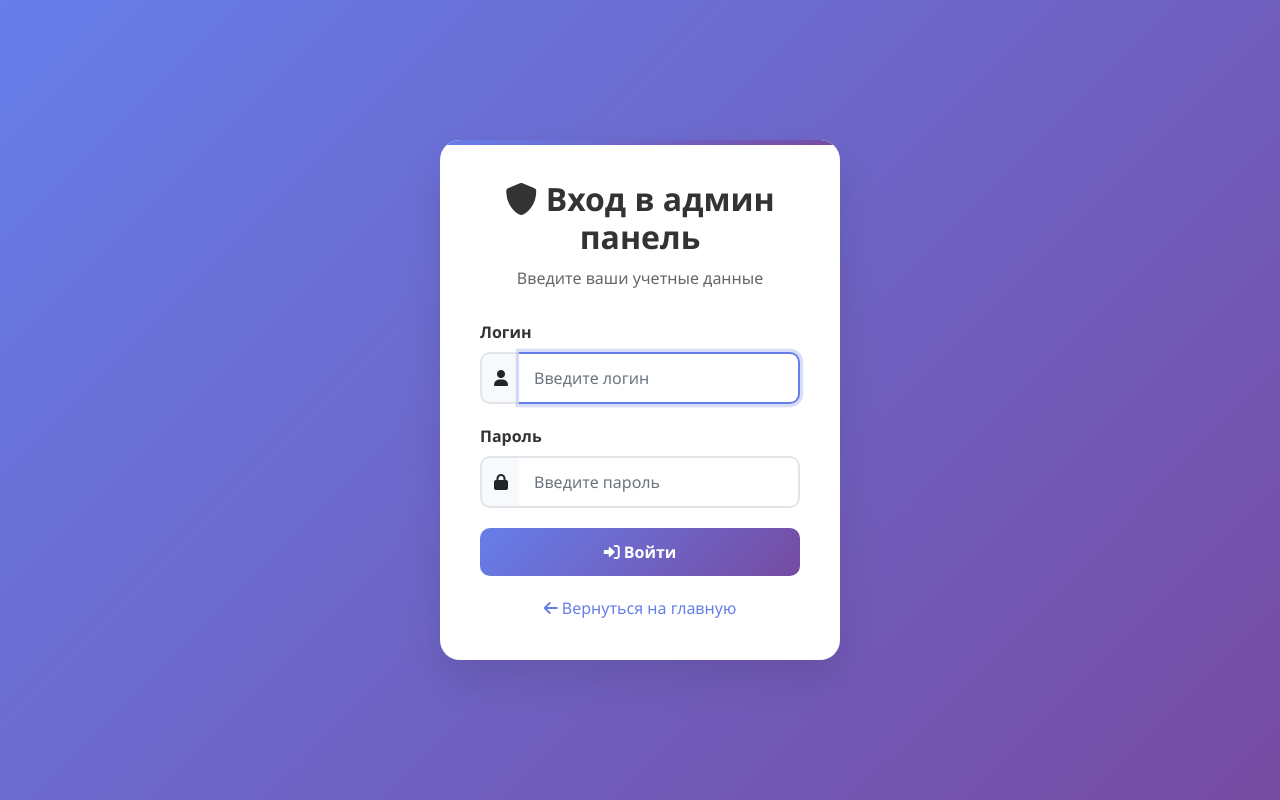
After one commit to liljarko-maker/climbing_routes_project, a Django app: page /api/login/ in a window 1280 px wide. The commit adds this page. Run offline with Django 4.2, Linux system fonts and the light colour scheme.

Commit message:
feat: Complete climbing routes management system
- Add admin authentication with login/logout
- Implement automatic route numbering by lanes (1-35, 4 routes per lane)
- Add dynamic dropdowns for authors and colors from database
- Add route filtering and search functionality
- Implement lane-based sorting and display
- Add difficulty color coding and styling
- Create comprehensive admin panel for route management
- Add CSV export functionality
- Implement automatic renumbering on add/delete operations
- Add support for custom authors in route creation

```diff
--- a/climbing_routes_project/urls.py
+++ b/climbing_routes_project/urls.py
@@ -16,11 +16,10 @@ Including another URLconf
 """
 from django.contrib import admin
 from django.urls import path, include
-from routes.views import home_view, admin_panel_view
+from routes.views import home_view
 
 urlpatterns = [
     path('', home_view, name='home'),
-    path('admin/', admin_panel_view, name='admin-panel'),
     path('django-admin/', admin.site.urls),
     path('api/', include('routes.urls')),
 ]
--- a/routes/admin.py
+++ b/routes/admin.py
@@ -32,12 +32,13 @@ class RouteAdmin(admin.ModelAdmin):
         'description'
     ]
     list_editable = ['is_active']
-    readonly_fields = ['created_at']
+    readonly_fields = ['created_at', 'route_number']
     ordering = ['route_number']
 
     fieldsets = (
         ('Нумерация', {
-            'fields': ('route_number', 'track_lane')
+            'fields': ('route_number', 'track_lane'),
+            'description': 'Номер трассы назначается автоматически'
         }),
         ('Основная информация', {
             'fields': ('name', 'difficulty', 'author', 'color')
--- a/routes/urls.py
+++ b/routes/urls.py
@@ -23,6 +23,10 @@ urlpatterns = [
     path('google-sheets/import/', views.import_from_google_sheets, name='import-from-google-sheets'),
     path('google-sheets/status/', views.google_sheets_status, name='google-sheets-status'),
     path('google-sheets/routes/', views.google_sheets_routes, name='google-sheets-routes'),
+
+    # Аутентификация
+    path('login/', views.login_view, name='login'),
+    path('logout/', views.logout_view, name='logout'),
     path('admin/', views.admin_panel_view, name='admin-panel'),
 
     # Экспорт данных
--- a/routes/views.py
+++ b/routes/views.py
@@ -5,12 +5,14 @@ from rest_framework.views import APIView
 from django.db.models import Q
 from django.db import transaction
 from django.core.exceptions import ValidationError
-from django.shortcuts import render
+from django.shortcuts import render, redirect
+from django.contrib import messages
+from django.utils import timezone
 import logging
 import csv
 from datetime import datetime
 from django.http import HttpResponse
-from .models import Route
+from .models import Route, AdminUser
 from .serializers import RouteSerializer
 # from .google_sheets import RoutesGoogleSheetsSync  # Отключено, используем SQLite
 
@@ -138,7 +140,10 @@ class RouteDetailView(generics.RetrieveUpdateDestroyAPIView):
             route_name = instance.name
             route_id = instance.id
             instance.delete()
-            logger.info(f"Удалена трасса: {route_name} (ID: {route_id})")
+
+            # Перенумеровываем оставшиеся трассы
+            Route.renumber_routes()
+            logger.info(f"Удалена трасса: {route_name} (ID: {route_id}) и выполнена перенумерация")
             return Response(status=status.HTTP_204_NO_CONTENT)
         except Route.DoesNotExist:
             logger.warning(f"Трасса с ID {kwargs.get('pk')} не найдена")
@@ -268,6 +273,11 @@ class RouteBulkOperationsView(APIView):
                     except Route.DoesNotExist:
                         not_found_ids.append(route_id)
                         logger.warning(f"Трасса с ID {route_id} не найдена для массового удаления")
+
+            # Перенумеровываем оставшиеся трассы
+            if deleted_count > 0:
+                Route.renumber_routes()
+                logger.info(f"Выполнена перенумерация после удаления {deleted_count} трасс")
 
             response_data = {
                 'deleted_count': deleted_count,
@@ -547,8 +557,8 @@ def home_view(request):
         from datetime import datetime, timedelta
 
         # Получаем данные из SQLite базы данных
-        all_routes = Route.objects.all()
-        active_routes = Route.objects.filter(is_active=True)
+        all_routes = Route.objects.all().order_by('track_lane', 'route_number')
+        active_routes = Route.objects.filter(is_active=True).order_by('track_lane', 'route_number')
 
         # Получаем текущую дату
         today = datetime.now().date()
@@ -860,3 +870,91 @@ def export_routes_csv(request):
     except Exception as e:
         logger.error(f"Ошибка при экспорте CSV: {str(e)}")
         return HttpResponse(f"Ошибка при экспорте: {str(e)}", status=500)
+
+
+def login_view(request):
+    """Страница входа в админ панель"""
+    if request.method == 'POST':
+        username = request.POST.get('username')
+        password = request.POST.get('password')
+
+        try:
+            admin = AdminUser.objects.get(username=username, is_active=True)
+            if admin.check_password(password):
+                # Успешный вход
+                admin.last_login = timezone.now()
+                admin.save()
+
+                # Сохраняем ID администратора в сессии
+                request.session['admin_id'] = admin.id
+                request.session['admin_username'] = admin.username
+                request.session['admin_name'] = admin.full_name
+
+                logger.info(f"Успешный вход администратора: {admin.username}")
+                return redirect('admin-panel')
+            else:
+                error = "Неверный пароль"
+        except AdminUser.DoesNotExist:
+            error = "Пользователь не найден"
+        except Exception as e:
+            logger.error(f"Ошибка при входе: {str(e)}")
+            error = "Ошибка при входе в систему"
+    else:
+        error = None
+
+    return render(request, 'login.html', {'error': error})
+
+
+def logout_view(request):
+    """Выход из админ панели"""
+    if 'admin_id' in request.session:
+        logger.info(f"Выход администратора: {request.session.get('admin_username')}")
+        del request.session['admin_id']
+        del request.session['admin_username']
+        del request.session['admin_name']
+
+    return redirect('login')
+
+
+def check_admin_auth(request):
+    """Проверка аутентификации администратора"""
+    return 'admin_id' in request.session
+
+
+def admin_panel_view(request):
+    """Админ панель с проверкой аутентификации"""
+    # Проверяем аутентификацию
+    if not check_admin_auth(request):
+        return redirect('login')
+
+    # Получаем информацию об администраторе
+    admin_id = request.session.get('admin_id')
+    try:
+        admin = AdminUser.objects.get(id=admin_id)
+    except AdminUser.DoesNotExist:
+        # Если администратор не найден, очищаем сессию
+        request.session.flush()
+        return redirect('login')
+
+    # Получаем все трассы
+    routes = Route.objects.all().order_by('track_lane', 'route_number')
+
+    # Получаем уникальные значения для фильтров
+    difficulties = sorted(set(Route.objects.values_list('difficulty', flat=True)))
+    authors = sorted(set(Route.objects.values_list('author', flat=True)))
+    colors = sorted(set(Route.objects.values_list('color', flat=True)))
+
+    context = {
+        'routes': routes,
+        'difficulties': difficulties,
+        'authors': authors,
+        'colors': colors,
+        'admin_name': admin.full_name,
+        'admin_username': admin.username,
+        'total_routes': routes.count(),
+        'active_routes': routes.filter(is_active=True).count(),
+        'inactive_routes': routes.filter(is_active=False).count(),
+    }
+
+    logger.info(f"Загружена админ-панель с {routes.count()} трассами из SQLite")
+    return render(request, 'admin_panel.html', context)
--- a/static/js/filters.js
+++ b/static/js/filters.js
@@ -162,7 +162,7 @@ function filterRoutes() {
 
     filteredRoutes = allRoutes.filter(route => {
         // Фильтр по сложности
-        if (difficulty && !route.difficulty.includes(difficulty)) {
+        if (difficulty && route.difficulty !== difficulty) {
             return false;
         }
 
@@ -297,7 +297,7 @@ function createFilteredResultsHTML(container) {
                 <td><strong>№${route.routeNumber}</strong></td>
                 <td><span class="badge bg-info">${route.trackLane}</span></td>
                 <td><strong>${route.name}</strong></td>
-                <td><span class="badge difficulty-${route.difficulty.toLowerCase()}">${route.difficulty}</span></td>
+                <td><span class="badge difficulty-${route.difficulty}">${route.difficulty}</span></td>
                 <td><span class="badge color-cell color-${route.color.toLowerCase()}" style="background-color: ${route.color.toLowerCase()};">${route.color}</span></td>
                 <td>${route.author}</td>
                 <td>${route.setupDate}</td>
--- a/templates/home_new.html
+++ b/templates/home_new.html
@@ -9,7 +9,7 @@
     <link href="{% load static %}{% static 'css/style.css' %}" rel="stylesheet">
 </head>
 <body>
-    <!-- Навигация -->
+    <!-- Навигация
     <nav class="navbar navbar-expand-lg navbar-dark bg-primary">
         <div class="container">
             <a class="navbar-brand" href="#">
@@ -36,7 +36,7 @@
             </div>
         </div>
     </nav>
-
+-->
     <!-- Главный контент -->
     <div class="container mt-4">
         <!-- Заголовок -->
--- /dev/null
+++ b/templates/login.html
@@ -0,0 +1,213 @@
+{% load static %}
+<!DOCTYPE html>
+<html lang="ru">
+<head>
+    <meta charset="UTF-8">
+    <meta name="viewport" content="width=device-width, initial-scale=1.0">
+    <title>Вход в админ панель - Скалодром</title>
+    <link href="https://cdn.jsdelivr.net/npm/bootstrap@5.1.3/dist/css/bootstrap.min.css" rel="stylesheet">
+    <link href="https://cdnjs.cloudflare.com/ajax/libs/font-awesome/6.0.0/css/all.min.css" rel="stylesheet">
+    <style>
+        body {
+            background: linear-gradient(135deg, #667eea 0%, #764ba2 100%);
+            min-height: 100vh;
+            display: flex;
+            align-items: center;
+            justify-content: center;
+            font-family: 'Segoe UI', Tahoma, Geneva, Verdana, sans-serif;
+        }
+
+        .login-container {
+            background: white;
+            border-radius: 20px;
+            box-shadow: 0 20px 40px rgba(0,0,0,0.1);
+            padding: 40px;
+            width: 100%;
+            max-width: 400px;
+            position: relative;
+            overflow: hidden;
+        }
+
+        .login-container::before {
+            content: '';
+            position: absolute;
+            top: 0;
+            left: 0;
+            right: 0;
+            height: 5px;
+            background: linear-gradient(90deg, #667eea, #764ba2);
+        }
+
+        .login-header {
+            text-align: center;
+            margin-bottom: 30px;
+        }
+
+        .login-header h2 {
+            color: #333;
+            font-weight: 700;
+            margin-bottom: 10px;
+        }
+
+        .login-header p {
+            color: #666;
+            margin: 0;
+        }
+
+        .form-group {
+            margin-bottom: 20px;
+        }
+
+        .form-label {
+            font-weight: 600;
+            color: #333;
+            margin-bottom: 8px;
+        }
+
+        .form-control {
+            border: 2px solid #e1e5e9;
+            border-radius: 10px;
+            padding: 12px 15px;
+            font-size: 16px;
+            transition: all 0.3s ease;
+        }
+
+        .form-control:focus {
+            border-color: #667eea;
+            box-shadow: 0 0 0 0.2rem rgba(102, 126, 234, 0.25);
+        }
+
+        .input-group-text {
+            background: #f8f9fa;
+            border: 2px solid #e1e5e9;
+            border-right: none;
+            border-radius: 10px 0 0 10px;
+        }
+
+        .input-group .form-control {
+            border-left: none;
+            border-radius: 0 10px 10px 0;
+        }
+
+        .btn-login {
+            background: linear-gradient(135deg, #667eea 0%, #764ba2 100%);
+            border: none;
+            border-radius: 10px;
+            padding: 12px 30px;
+            font-weight: 600;
+            font-size: 16px;
+            color: white;
+            width: 100%;
+            transition: all 0.3s ease;
+        }
+
+        .btn-login:hover {
+            transform: translateY(-2px);
+            box-shadow: 0 10px 20px rgba(102, 126, 234, 0.3);
+        }
+
+        .alert {
+            border-radius: 10px;
+            border: none;
+            margin-bottom: 20px;
+        }
+
+        .alert-danger {
+            background: #fee;
+            color: #c33;
+        }
+
+        .back-link {
+            text-align: center;
+            margin-top: 20px;
+        }
+
+        .back-link a {
+            color: #667eea;
+            text-decoration: none;
+            font-weight: 500;
+        }
+
+        .back-link a:hover {
+            text-decoration: underline;
+        }
+
+        .loading {
+            display: none;
+        }
+
+        .loading.show {
+            display: inline-block;
+        }
+    </style>
+</head>
+<body>
+    <div class="login-container">
+        <div class="login-header">
+            <h2><i class="fas fa-shield-alt"></i> Вход в админ панель</h2>
+            <p>Введите ваши учетные данные</p>
+        </div>
+
+        {% if error %}
+        <div class="alert alert-danger" role="alert">
+            <i class="fas fa-exclamation-triangle"></i> {{ error }}
+        </div>
+        {% endif %}
+
+        <form method="post" id="loginForm">
+            {% csrf_token %}
+            <div class="form-group">
+                <label for="username" class="form-label">Логин</label>
+                <div class="input-group">
+                    <span class="input-group-text">
+                        <i class="fas fa-user"></i>
+                    </span>
+                    <input type="text" class="form-control" id="username" name="username"
+                           placeholder="Введите логин" required autocomplete="username">
+                </div>
+            </div>
+
+            <div class="form-group">
+                <label for="password" class="form-label">Пароль</label>
+                <div class="input-group">
+                    <span class="input-group-text">
+                        <i class="fas fa-lock"></i>
+                    </span>
+                    <input type="password" class="form-control" id="password" name="password"
+                           placeholder="Введите пароль" required autocomplete="current-password">
+                </div>
+            </div>
+
+            <button type="submit" class="btn btn-login" id="loginBtn">
+                <span class="loading" id="loading">
+                    <i class="fas fa-spinner fa-spin"></i> Вход...
+                </span>
+                <span id="loginText">
+                    <i class="fas fa-sign-in-alt"></i> Войти
+                </span>
+            </button>
+        </form>
+
+        <div class="back-link">
+            <a href="{% url 'home' %}">
+                <i class="fas fa-arrow-left"></i> Вернуться на главную
+            </a>
+        </div>
+    </div>
+
+    <script>
+        document.getElementById('loginForm').addEventListener('submit', function() {
+            const btn = document.getElementById('loginBtn');
+            const loading = document.getElementById('loading');
+            const loginText = document.getElementById('loginText');
+
+            btn.disabled = true;
+            loading.classList.add('show');
+            loginText.style.display = 'none';
+        });
+
+        // Автофокус на поле логина
+        document.getElementById('username').focus();
+    </script>
+</body>
+</html>
```
Also changed, not shown: routes/models.py (+104 -12 lines), routes/serializers.py (+12 -4 lines), static/js/admin_panel.js (+51 -5 lines), templates/admin_panel.html (+87 -26 lines), templates/home.html (+21 -19 lines), routes/migrations/0003_adminuser.py (added), routes/migrations/0004_alter_route_route_number.py (added), routes/migrations/0005_alter_route_options.py (added), routes/migrations/0006_remove_route_unique_lane_route.py (added), routes/migrations/0007_alter_route_route_number.py (added).
